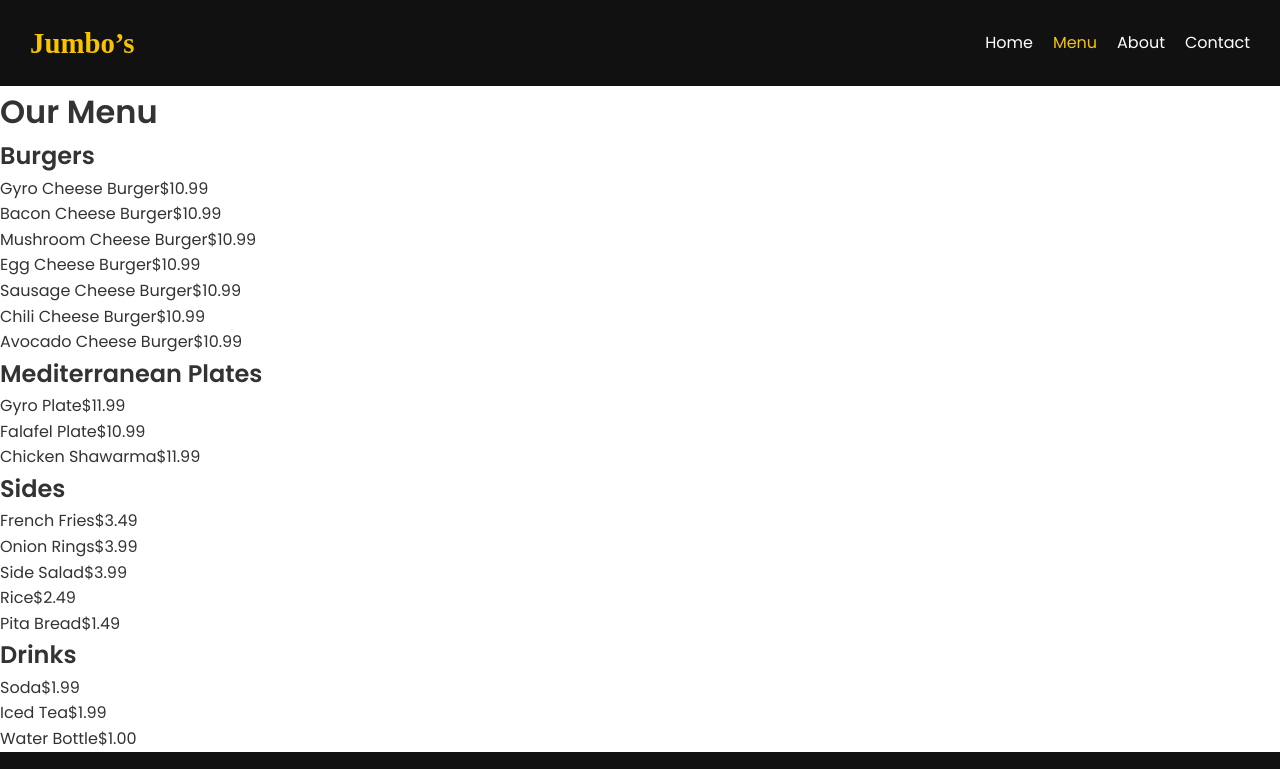
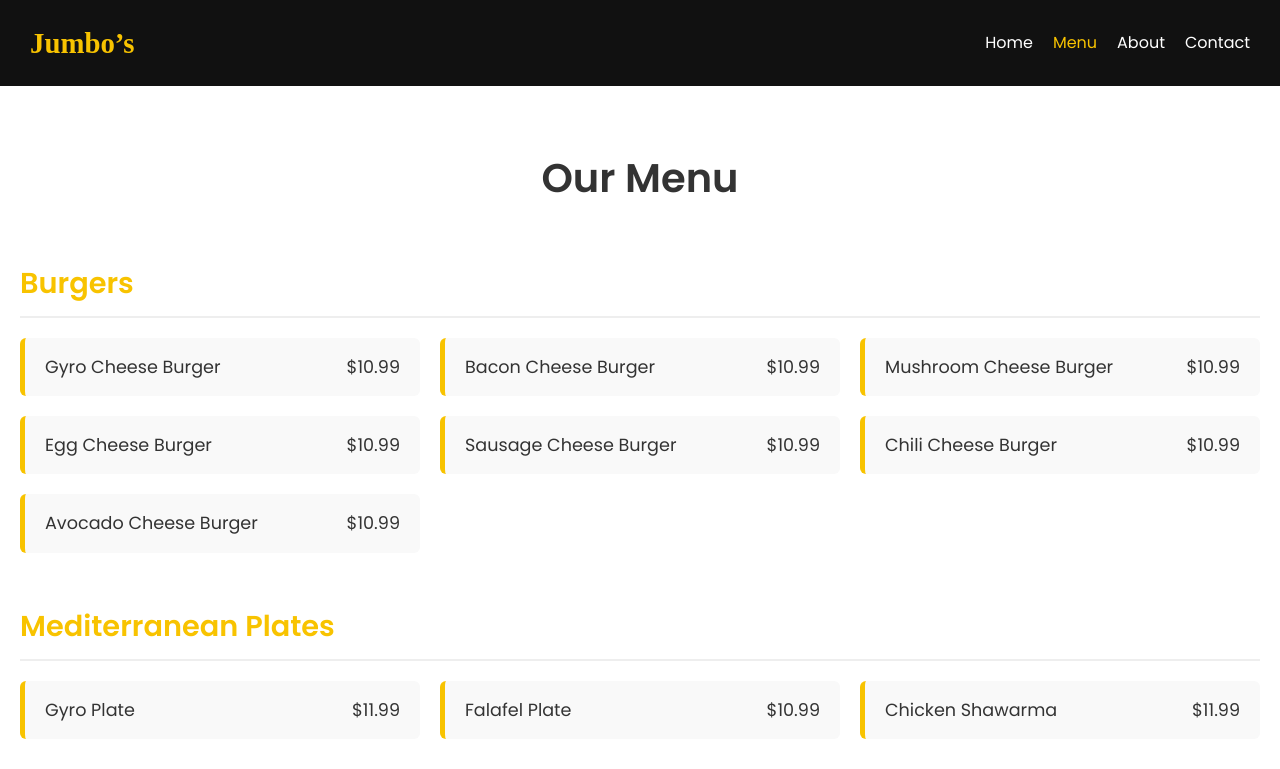
Before and after one commit to yazeed1998/jumbos-hamburgers, a plain HTML site: page menu.html in a window 1280 px wide. Shown: the top 769 px of the page. Drawn offline with nearby package versions, Linux system fonts and the light colour scheme; files whose address does not match are found by name.

Commit message:
css change

```diff
--- a/css/style.css
+++ b/css/style.css
@@ -492,3 +492,49 @@ footer {
   background-color: #111;
   color: #fff;
 }
+
+.menu-page {
+  padding: 60px 20px;
+  background-color: #fff;
+}
+
+.page-title {
+  text-align: center;
+  font-size: 2.5rem;
+  margin-bottom: 50px;
+}
+
+.menu-section {
+  margin-bottom: 50px;
+}
+
+.menu-section h2 {
+  font-size: 1.8rem;
+  color: #f8c300;
+  margin-bottom: 20px;
+  border-bottom: 2px solid #eee;
+  padding-bottom: 10px;
+}
+
+.menu-grid {
+  display: grid;
+  grid-template-columns: repeat(auto-fit, minmax(300px, 1fr));
+  gap: 20px;
+}
+
+.menu-item {
+  background-color: #f9f9f9;
+  border-left: 5px solid #f8c300;
+  padding: 15px 20px;
+  font-size: 1.1rem;
+  font-weight: 500;
+  display: flex;
+  justify-content: space-between;
+  align-items: center;
+  transition: background 0.3s;
+  border-radius: 6px;
+}
+
+.menu-item:hover {
+  background-color: #fff7d0;
+}
```
